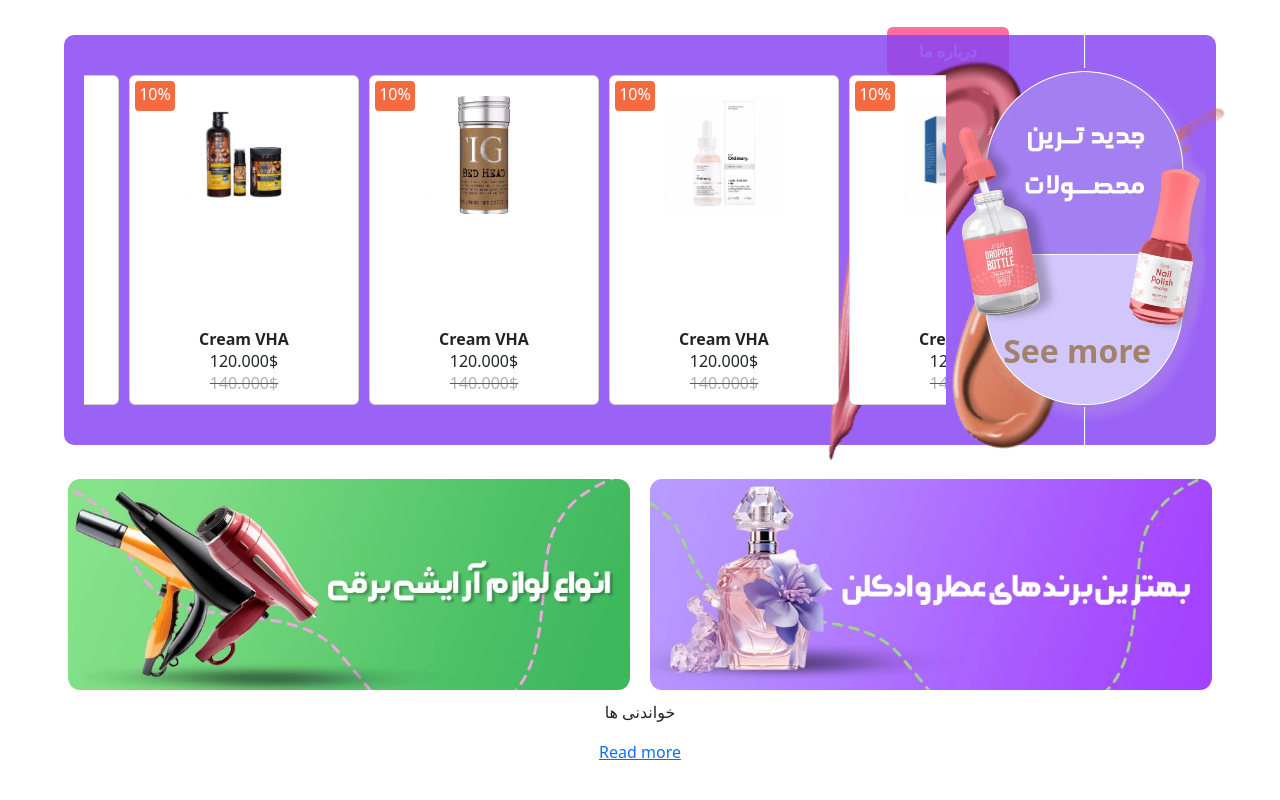
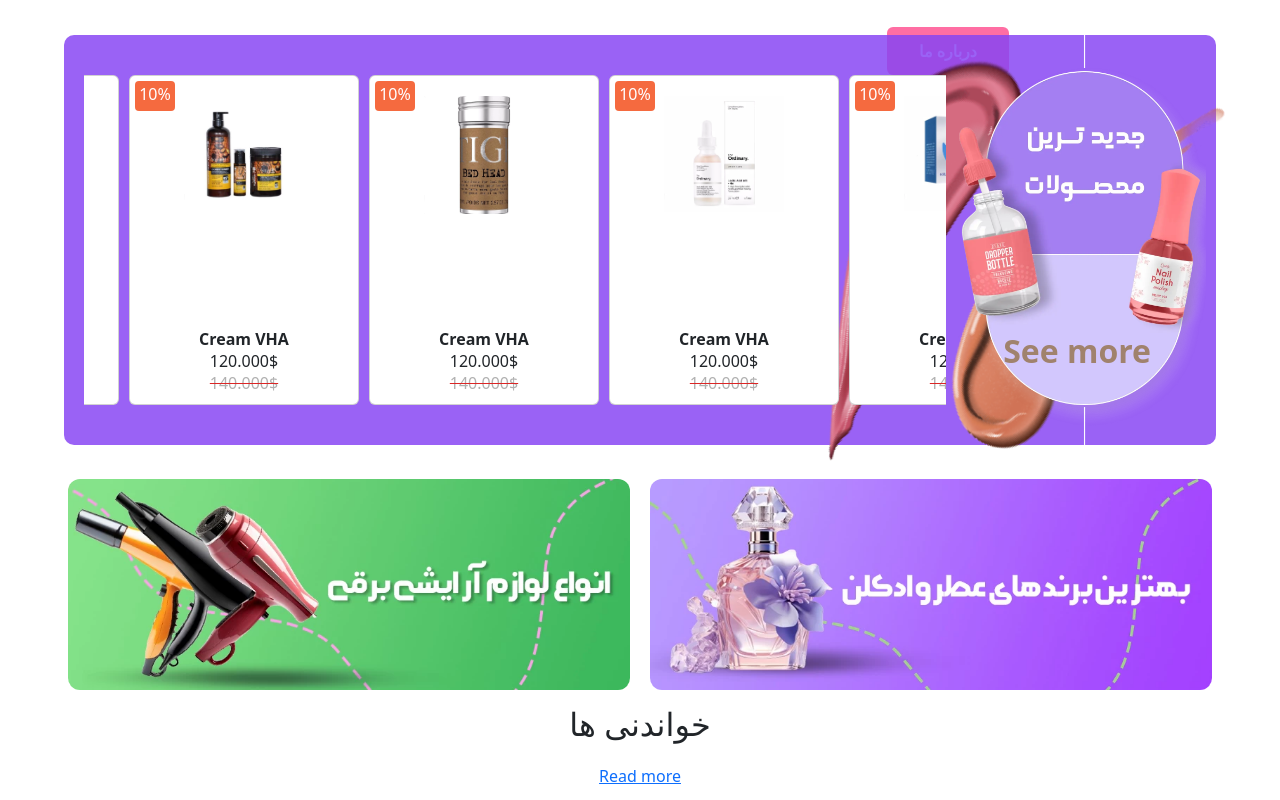
Before and after one commit to Mehdi-njfn/eseleshop, a React (Create React App) app: page / in a window 1280 px wide. Shown: the part 1861-2661 px from the top of the page. Built offline with nearby package versions, Linux system fonts and the light colour scheme.

Commit message:
reading updated

```diff
--- a/src/pages/home.jsx
+++ b/src/pages/home.jsx
@@ -549,7 +549,7 @@ const Home = () => {
       </div>
       <div className="reading relative w-[100%] h-[100px]">
         <div className=" relative w-[100%] border-b-2">
-          <p className=''>خواندنی ها</p>
+          <p className=' lg:text-[2rem] font-medium'>خواندنی ها</p>
           <a href="/reading">Read more</a>
         </div>
       </div>
```
